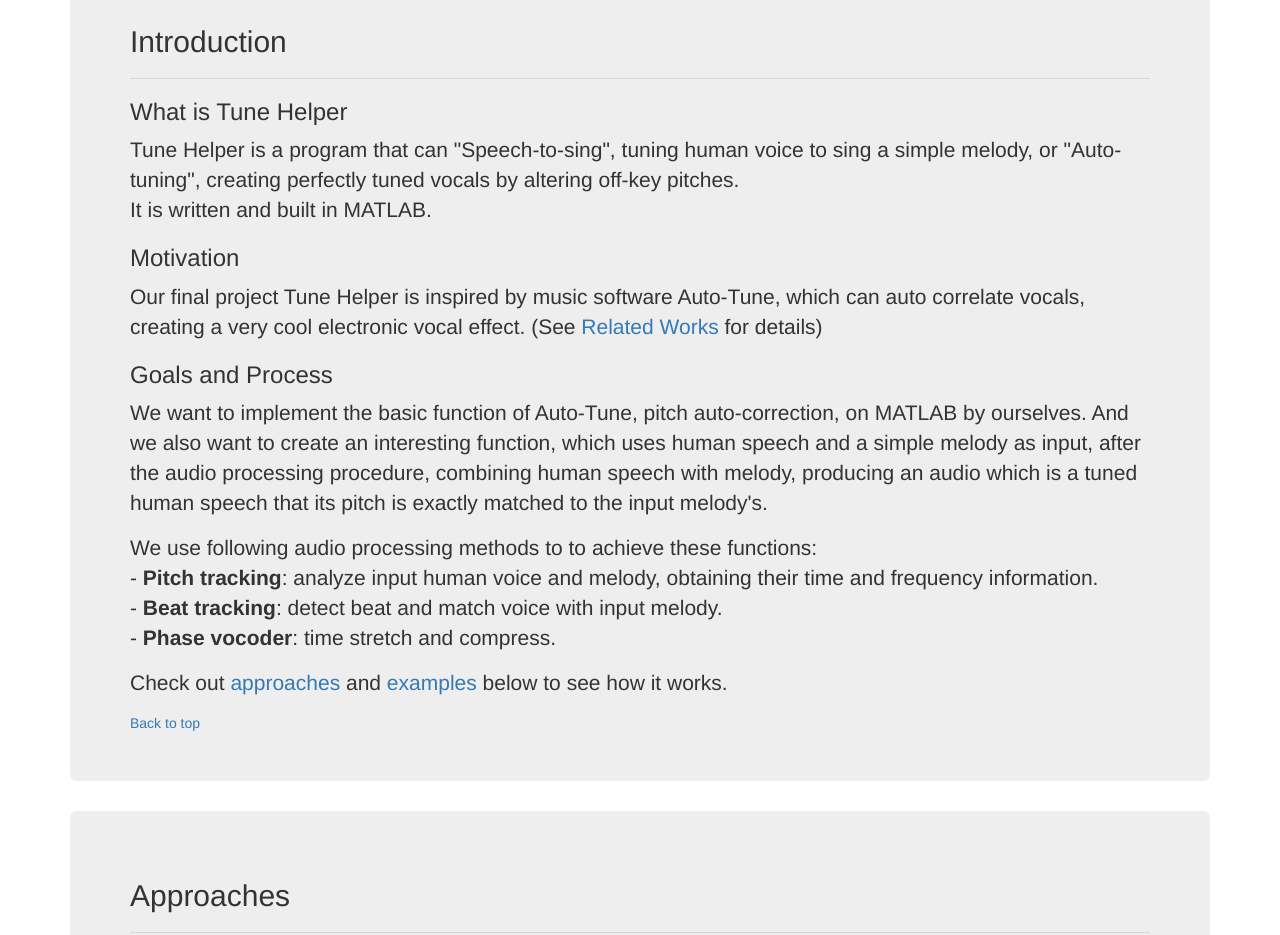
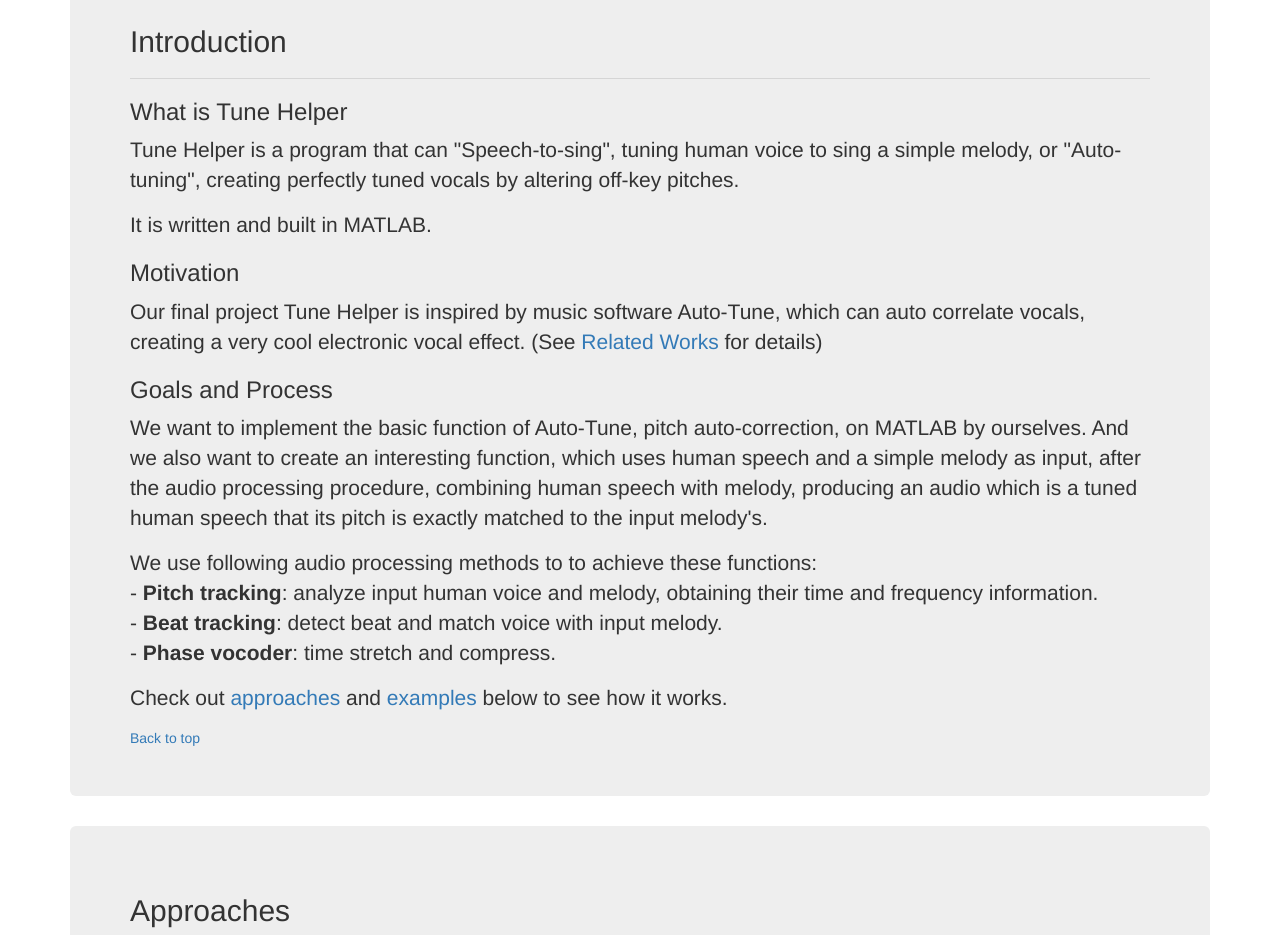
Before and after one commit to chenzhe142/nu-eecs352, a plain HTML site: page index.html in a window 1280 px wide. Shown: the part 880-1815 px from the top of the page. Drawn offline with nearby package versions, Linux system fonts and the light colour scheme; a web font is replaced by a local one.

Commit message:
Minor change

```diff
--- a/index.html
+++ b/index.html
@@ -40,28 +40,13 @@
       <img src="slogan.png" style="height: 450px;">
 
       <div class="jumbotron" style="background-color:white;">
-        <!-- <div class="row">
-          <div class="col-sm-6">
-            <h1 style="font-family:'Nanum Brush Script', serif;">Tune Helper</h1>
-          </div>
-
-        </div> -->
-
-
-
         <p>
           Fianl project for Northwestern University <a href="http://www.cs.northwestern.edu/~pardo/courses/eecs352/">EECS 352</a>，Instructor Prof. Bryan Pardo.<br>
           Paper: <a href="">HERE IS THE URL OF ABSTRACT</a>
           <br>
-
-
-<!--           Course website: <a href="http://www.cs.northwestern.edu/~pardo/courses/eecs352/">http://www.cs.northwestern.edu/~pardo/courses/eecs352/</a><br> -->
-          <!-- Instructor: Prof. Bryan Pardo<br> -->
           <br>
-          <!-- Team name: Voice Thingy<br> -->
           Team member: <a href="mailto:zhechen2014@u.northwestern.edu">Zhe Chen</a>, <a href="mailto:chenxingwu2014@u.northwestern.edu">Chenxing Wu</a>, <a href="mailto:maxinchen2014@u.northwestern.edu">Maxin Chen</a>
           <br>
-
         </p>
         <br>
         <button type="button" class="btn btn-info">View on GitHub</button>
@@ -72,9 +57,10 @@
         <hr>
         <h3>What is Tune Helper</h3>
         <p>
-          Tune Helper is a program that can "Speech-to-sing", tuning human voice to sing a simple melody, or "Auto-tuning", creating perfectly tuned vocals by altering off-key pitches.<br>
-          It is written and built in MATLAB.<br>
-
+          Tune Helper is a program that can "Speech-to-sing", tuning human voice to sing a simple melody, or "Auto-tuning", creating perfectly tuned vocals by altering off-key pitches.
+        </p>
+        <p>
+          It is written and built in MATLAB.
         </p>
 
         <h3>Motivation</h3>
```
